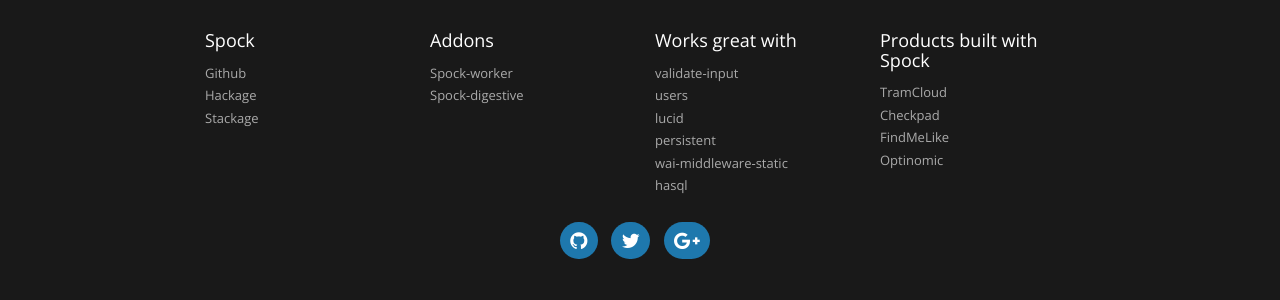
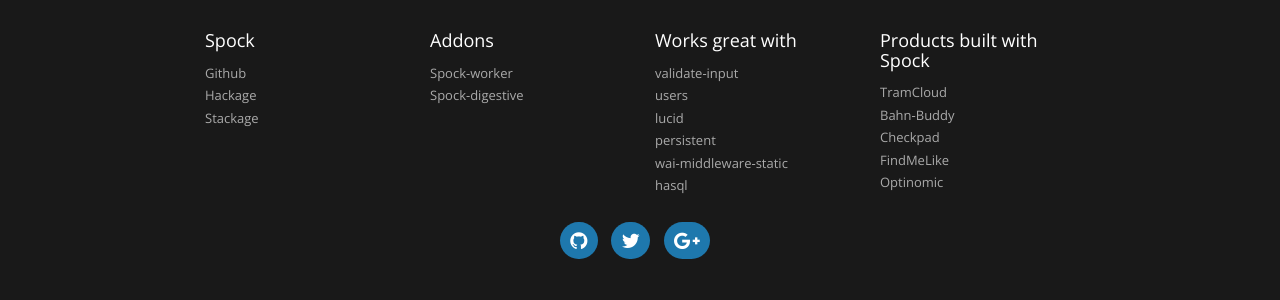
Before and after one commit to agrafix/Spock, a Jekyll site: the page built from docs/index.html, in a window 1280 px wide. Shown: the part 993-1293 px from the top of the page. Built offline with Jekyll 4.4.1, drawn with Linux system fonts in a browser that asks for light colours; nearby versions of some CDN libraries; some web fonts are replaced.

Commit message:
add bahn-buddy as Spock user

```diff
--- a/docs/_includes/footer.html
+++ b/docs/_includes/footer.html
@@ -31,6 +31,7 @@
         <div>
           <h5>Products built with Spock</h5>
           <a href="https://www.tramcloud.net">TramCloud</a><br>
+          <a href="https://www.bahn-buddy.de">Bahn-Buddy</a><br>
           <a href="http://cpmed.de">Checkpad</a><br>
           <a href="http://findmelike.com">FindMeLike</a><br>
           <a href="http://www.optinomic.com/">Optinomic</a>
```
